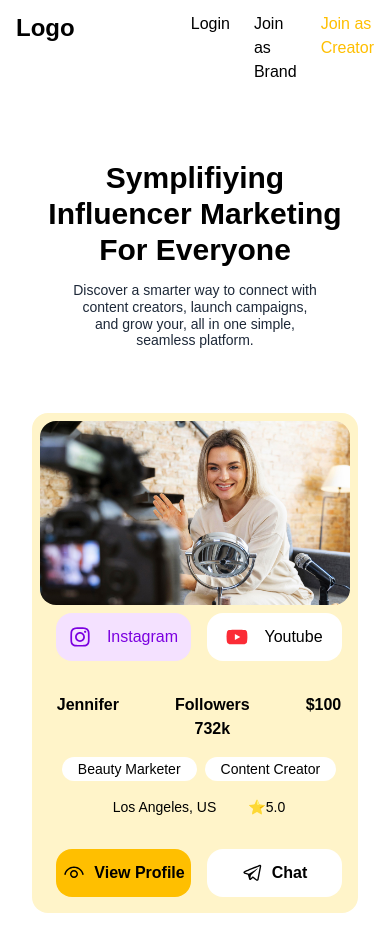
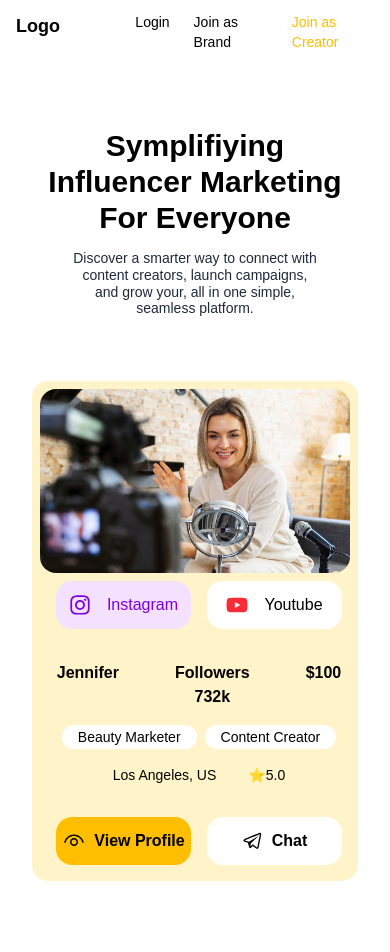
Before and after one commit to shabinx30/Collabify, a React (Vite) app in the folder frontend/: page / in a window 390 px wide. Shown: the top 952 px of the page. Built offline with nearby package versions, Linux system fonts and the light colour scheme.

Commit message:
fix(NavBar): responsiveness across all devices

```diff
--- a/frontend/src/components/NavBar.tsx
+++ b/frontend/src/components/NavBar.tsx
@@ -4,12 +4,12 @@ const NavBar = () => {
     return (
         <nav className="bg-white text-black">
             <ul className="flex py-2 justify-between px-4">
-                <li className="flex-1 font-bold my-1 text-2xl">Logo</li>
+                <li className="flex-1 font-bold my-1 text-lg md:text-2xl">Logo</li>
                 <li className="hidden md:flex flex-1 items-center px-4 gap-2 border border-[#868686] rounded-xl">
                     <FiSearch />
                     <input type="text" className="w-full h-full outline-none" placeholder="Search"/>
                 </li>
-                <li className="flex-1 flex justify-end gap-6 my-1">
+                <li className="flex-1/3 lg:flex-1 flex text-sm lg:text-base justify-end gap-6 my-1">
                     <p>Login</p>
                     <p>Join as Brand</p>
                     <p className="text-[#FFBF00]">Join as Creator</p>
```
